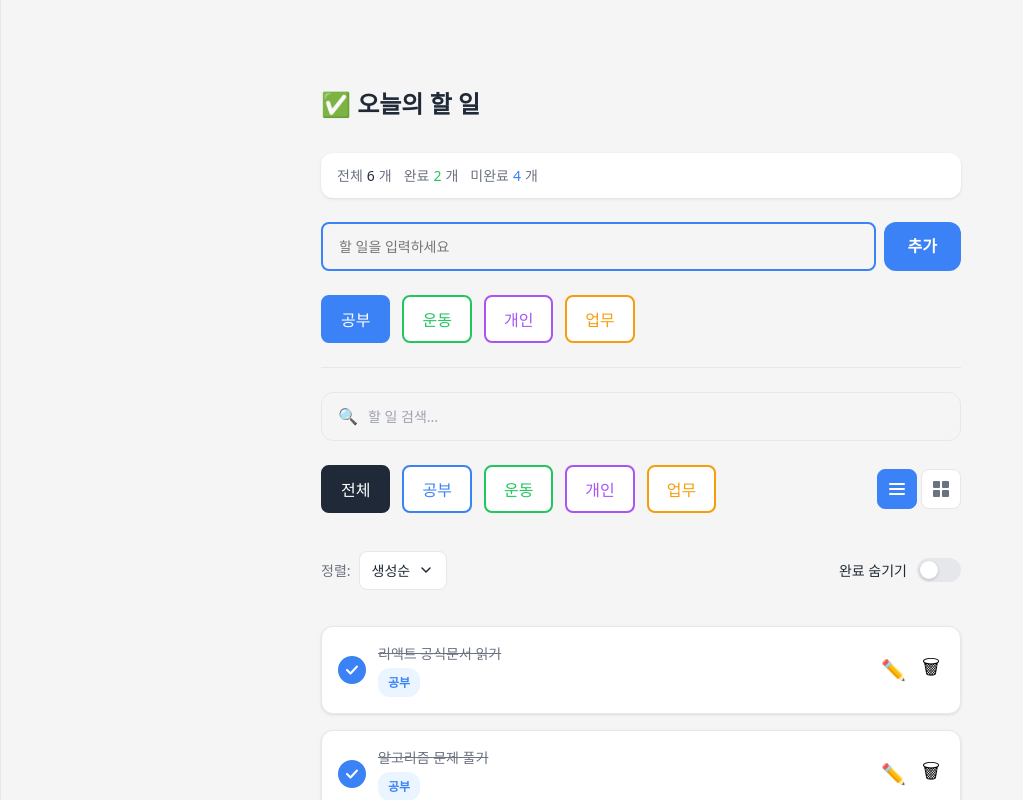
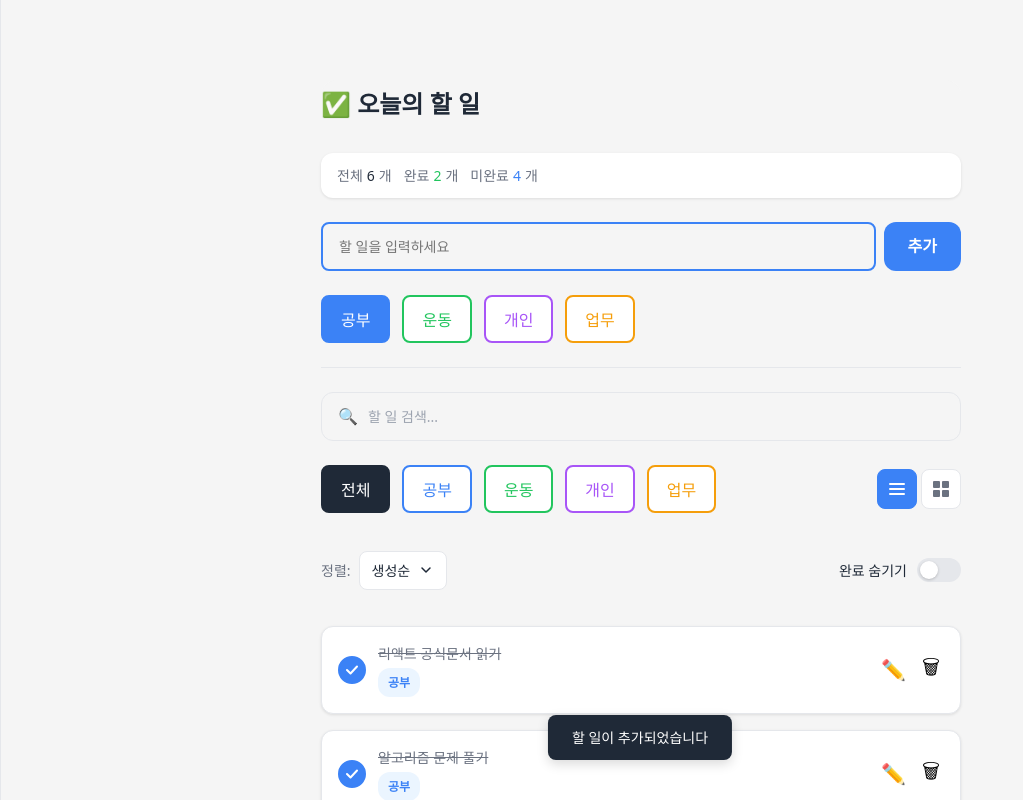
Before and after one commit to IT-Cotato/13th-Frontend-Assignment, a React (Vite) app: page / in a window 1280 px wide. Both pictures are taken after typing "Sample" into the empty fields and a click on the button "추가". Shown: the top 800 px of the page, without its empty margins (0-1023 px from the left). Built offline with nearby package versions, Linux system fonts and the light colour scheme; data requests are answered from the project's data file.

Commit message:
feat: 토스트 알림 구현

```diff
--- a/src/App.tsx
+++ b/src/App.tsx
@@ -10,6 +10,7 @@ import FilterCategory from './components/FilterCategory';
 import { todoReducer } from './reducers/todoReducer';
 import ViewToggle from './components/ViewToggle';
 import SortBar from './components/SortBar';
+import Toast from './components/Toast';
 import type { Category } from './types/todo';
 import type { FilterCategory as FilterCategoryType } from './components/FilterCategory';
 import type { ViewMode } from './components/ViewToggle';
@@ -25,6 +26,17 @@ export default function App() {
   const [hideCompleted, setHideCompleted] = useState(false);
   const [isLoading, setIsLoading] = useState(true);
   const [error, setError] = useState<string | null>(null);
+  const [toast, setToast] = useState({ message: '', visible: false });
+
+  useEffect(() => {
+    if (!toast.visible) return;
+    const timer = setTimeout(() => setToast((prev) => ({ ...prev, visible: false })), 3000);
+    return () => clearTimeout(timer);
+  }, [toast.visible]);
+
+  const showToast = (message: string) => {
+    setToast({ message, visible: true });
+  };
 
   useEffect(() => {
     fetch('http://localhost:3001/todos')
@@ -66,6 +78,7 @@ export default function App() {
 
   const handleAddTodo = (task: string) => {
     dispatch({ type: 'ADD', payload: { id: `todo-${Date.now()}`, task, category: selectedCategory } });
+    showToast('할 일이 추가되었습니다');
   };
 
   const handleToggleTodo = (id: string) => {
@@ -74,10 +87,12 @@ export default function App() {
 
   const handleDeleteTodo = (id: string) => {
     dispatch({ type: 'DELETE', payload: { id } });
+    showToast('할 일이 삭제되었습니다');
   };
 
   const handleUpdateTodo = (id: string, task: string) => {
     dispatch({ type: 'UPDATE', payload: { id, task } });
+    showToast('할 일이 수정되었습니다');
   };
 
   const filteredItems = todoItems
@@ -134,6 +149,7 @@ export default function App() {
           <EmptyState variant={searchQuery || filterCategory !== '전체' ? 'no-results' : 'empty'} />
         )}
       </main>
+      <Toast message={toast.message} visible={toast.visible} />
     </div>
   );
 }
--- /dev/null
+++ b/src/components/Toast.css
@@ -0,0 +1,22 @@
+.toast {
+  position: fixed;
+  bottom: 40px;
+  left: 50%;
+  transform: translateX(-50%) translateY(20px);
+  background: #1F2937;
+  color: #fff;
+  padding: 12px 24px;
+  border-radius: 8px;
+  font: var(--font-body);
+  box-shadow: 0 4px 12px rgba(0, 0, 0, 0.15);
+  opacity: 0;
+  pointer-events: none;
+  transition: opacity 0.25s ease, transform 0.25s ease;
+  white-space: nowrap;
+  z-index: 200;
+}
+
+.toast--visible {
+  opacity: 1;
+  transform: translateX(-50%) translateY(0);
+}
--- /dev/null
+++ b/src/components/Toast.tsx
@@ -0,0 +1,14 @@
+import './Toast.css';
+
+interface ToastProps {
+  message: string;
+  visible: boolean;
+}
+
+export default function Toast({ message, visible }: ToastProps) {
+  return (
+    <div className={`toast ${visible ? 'toast--visible' : ''}`}>
+      {message}
+    </div>
+  );
+}
```
